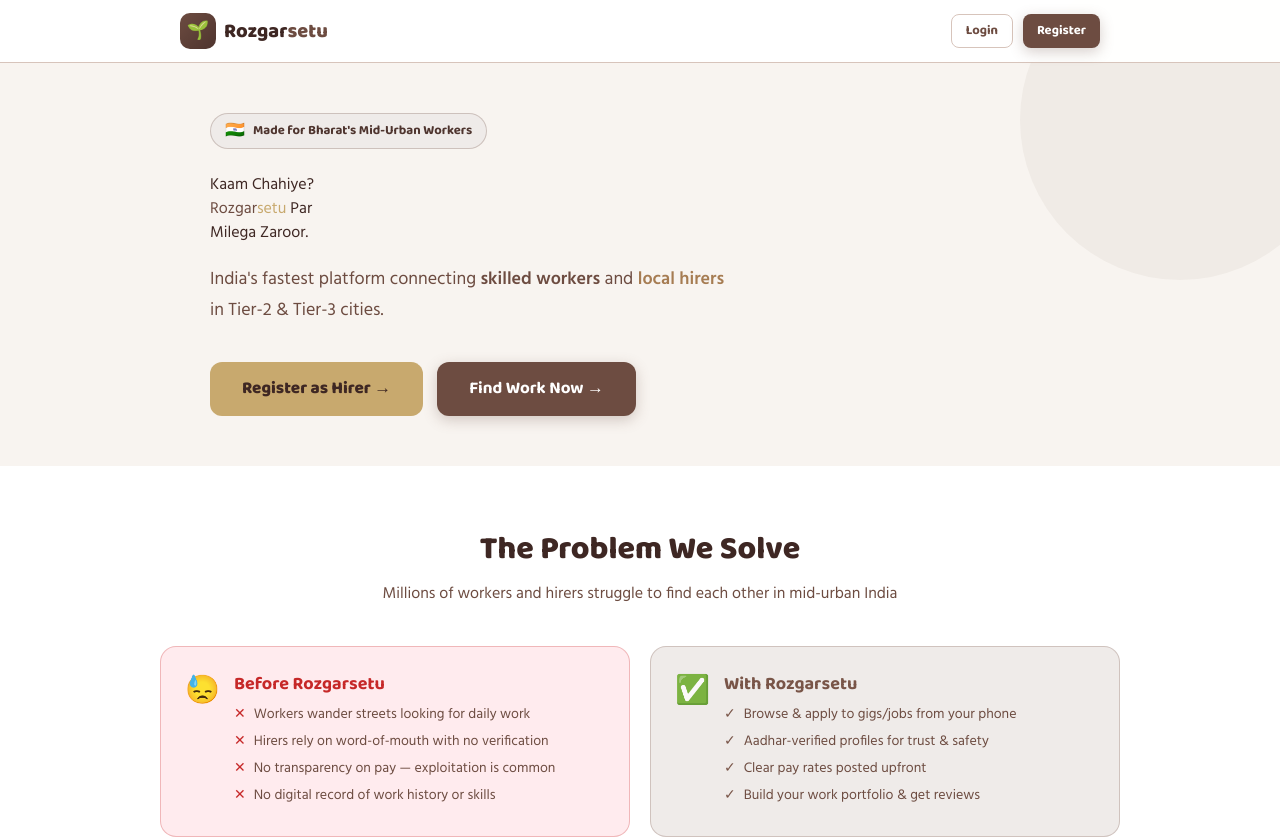
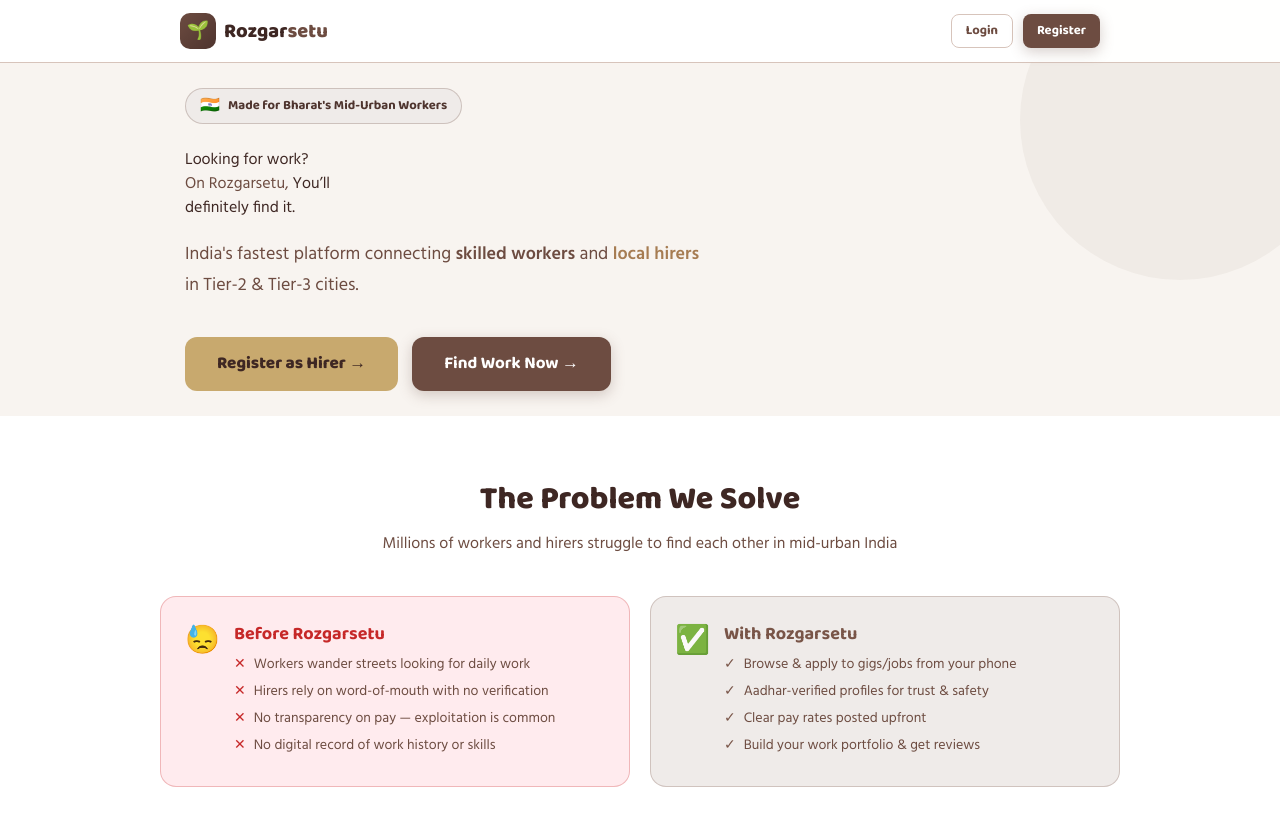
Before and after one commit to pranjal-kourav/rozgarSetu-Client, a React (Vite) app: page / in a window 1280 px wide. Shown: the top 839 px of the page. Built offline with nearby package versions, Linux system fonts and the light colour scheme.

Commit message:
added few features

```diff
--- a/src/components/Landing.jsx
+++ b/src/components/Landing.jsx
@@ -9,15 +9,15 @@
         <div>
             {/* HERO */}
             <section className="hero">
-                <div style={{ maxWidth: 960, margin: "0 auto", width: "100%", padding: 50 }} className="fi">
+                <div style={{ maxWidth: 960, margin: "0 auto", width: "100%", padding:25 }} className="fi">
                     <div style={{ display: "inline-flex", alignItems: "center", gap: 8, background: T.saffronL, border: `1px solid ${T.saffron}44`, borderRadius: 50, padding: "5px 14px", marginBottom: 24 }}>
                         <span>🇮🇳</span>
                         <span className="df" style={{ fontWeight: 700, fontSize: 13, color: T.saffronD }}>Made for Bharat's Mid-Urban Workers</span>
                     </div>
                     <h1 className="htitle" style={{ marginBottom: 20 }}>
-                        Kaam Chahiye?<br />
-                        <span style={{ color: T.saffron }}>Rozgar</span><span style={{ color: T.cta }}>setu</span> Par<br />
-                        Milega Zaroor.
+                    Looking for work?<br />
+                        <span style={{ color: T.saffron }}>On Rozgarsetu,</span><span style={{ color: T.cta }}></span> You’ll<br />
+                        definitely find it.
                     </h1>
                     <p style={{ fontSize: 18, color: T.inkM, maxWidth: 520, lineHeight: 1.7, marginBottom: 36 }}>
                         India's fastest platform connecting <strong style={{ color: T.saffron }}>skilled workers</strong> and <strong style={{ color: T.ctaD }}>local hirers</strong> in Tier-2 &amp; Tier-3 cities.
```
